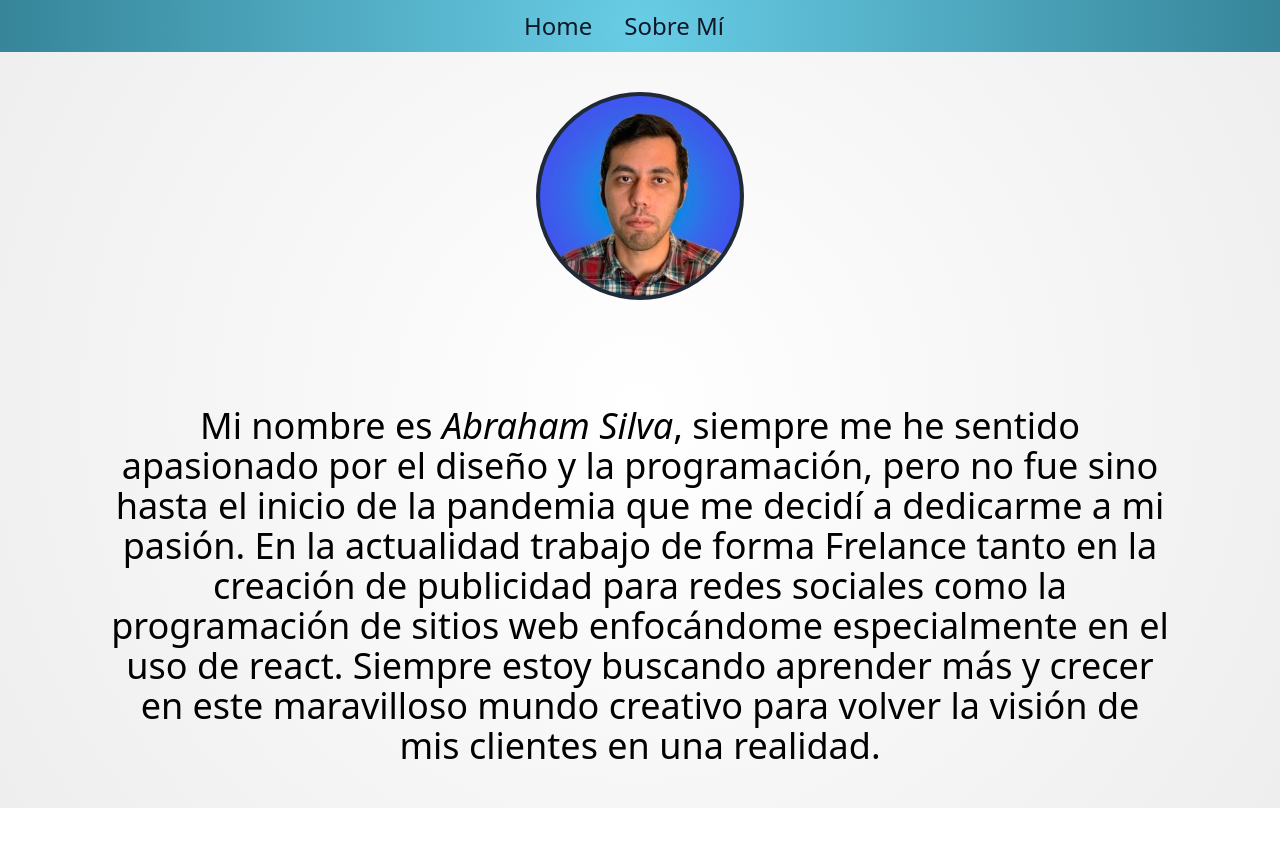
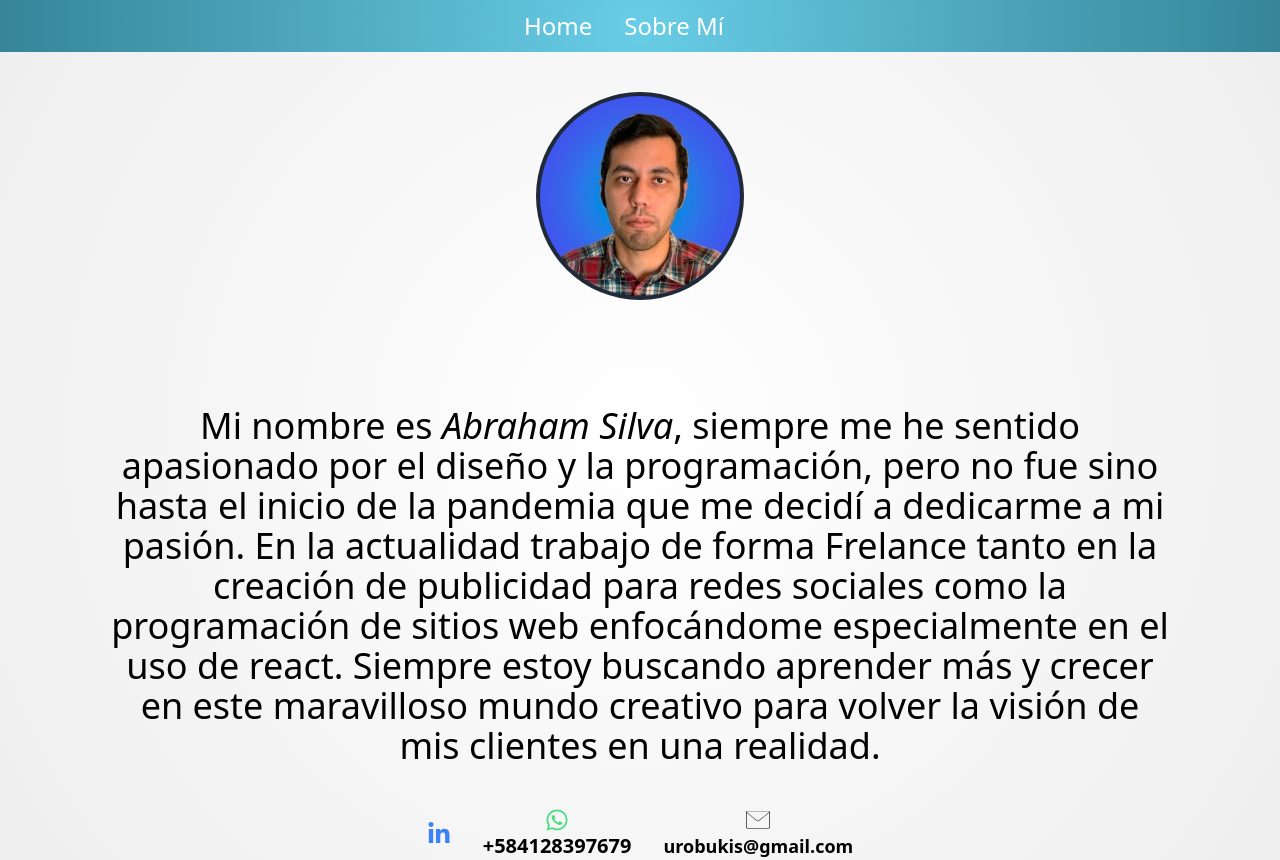
Before and after one commit to AS-Desing/abrahamsilva, a Next.js app: page /myself in a window 1280 px wide. Before the commit the page ends 808 px from the top, so only its background shows below. Built offline with nearby package versions, Linux system fonts and the light colour scheme.

Commit message:
actualizacion de archivos

```diff
--- /dev/null
+++ b/components/footer.js
@@ -0,0 +1,68 @@
+const Footer=()=>(
+
+    <>
+
+        <footer className="">
+
+
+        <div className="flex w-full flex-wrap content-center justify-center items-justify mx-auto md:columns-3 sm:columns-1 place-items-center gap-8">
+
+        <ul>
+            <a href="https://www.linkedin.com/in/abraham-silva-011093203/">
+
+
+                            <svg
+  class="w-6 h-6 text-blue-500 fill-current"
+  xmlns="http://www.w3.org/2000/svg"
+  viewBox="0 0 448 512">
+  <path
+    d="M100.28 448H7.4V148.9h92.88zM53.79 108.1C24.09 108.1 0 83.5 0 53.8a53.79 53.79 0 0 1 107.58 0c0 29.7-24.1 54.3-53.79 54.3zM447.9 448h-92.68V302.4c0-34.7-.7-79.2-48.29-79.2-48.29 0-55.69 37.7-55.69 76.7V448h-92.78V148.9h89.08v40.8h1.3c12.4-23.5 42.69-48.3 87.88-48.3 94 0 111.28 61.9 111.28 142.3V448z"
+  ></path>
+</svg></a>
+
+        </ul>
+
+{/*Segundo elemento*/}
+        <div className="md:colum-1 md:row-2  sm:flex-wrap justify-center items-center content-center ">
+        <svg
+  class="w-6 h-6 text-green-400 fill-current mx-auto"
+  xmlns="http://www.w3.org/2000/svg"
+  viewBox="0 0 448 512">
+  <path
+    d="M380.9 97.1C339 55.1 283.2 32 223.9 32c-122.4 0-222 99.6-222 222 0 39.1 10.2 77.3 29.6 111L0 480l117.7-30.9c32.4 17.7 68.9 27 106.1 27h.1c122.3 0 224.1-99.6 224.1-222 0-59.3-25.2-115-67.1-157zm-157 341.6c-33.2 0-65.7-8.9-94-25.7l-6.7-4-69.8 18.3L72 359.2l-4.4-7c-18.5-29.4-28.2-63.3-28.2-98.2 0-101.7 82.8-184.5 184.6-184.5 49.3 0 95.6 19.2 130.4 54.1 34.8 34.9 56.2 81.2 56.1 130.5 0 101.8-84.9 184.6-186.6 184.6zm101.2-138.2c-5.5-2.8-32.8-16.2-37.9-18-5.1-1.9-8.8-2.8-12.5 2.8-3.7 5.6-14.3 18-17.6 21.8-3.2 3.7-6.5 4.2-12 1.4-32.6-16.3-54-29.1-75.5-66-5.7-9.8 5.7-9.1 16.3-30.3 1.8-3.7.9-6.9-.5-9.7-1.4-2.8-12.5-30.1-17.1-41.2-4.5-10.8-9.1-9.3-12.5-9.5-3.2-.2-6.9-.2-10.6-.2-3.7 0-9.7 1.4-14.8 6.9-5.1 5.6-19.4 19-19.4 46.3 0 27.3 19.9 53.7 22.6 57.4 2.8 3.7 39.1 59.7 94.8 83.8 35.2 15.2 49 16.5 66.6 13.9 10.7-1.6 32.8-13.4 37.4-26.4 4.6-13 4.6-24.1 3.2-26.4-1.3-2.5-5-3.9-10.5-6.6z"
+  ></path>
+</svg>
+
+<h4 className="font-sans font-semibold text-xl">+584128397679</h4>
+        </div> {/*Segundo elemento final*/}
+
+
+
+{/*tercer elemento elemento*/}
+
+    <div className="colum-1 row-2 justify-center items-center content-center">
+
+        <svg
+            class="w-6 h-6 text-green-400 fill-current mx-auto"
+            xmlns="http://www.w3.org/2000/svg" version="1.0"
+
+            viewBox="0 0 239.000000 170.000000" preserveAspectRatio="xMidYMid meet">
+
+            <g transform="translate(0.000000,170.000000) scale(0.100000,-0.100000)" fill="#000000" stroke="none">
+            <path d="M0 906 l0 -793 23 -34 c12 -18 38 -44 56 -56 l34 -23 1082 0 1082 0 34 23 c18 12 44 38 56 56 l23 34 0 793 0 794 -1195 0 -1195 0 0 -794z m2320 746 c0 -15 -1060 -867 -1089 -876 -65 -19 -77 -11 -626 434 -292 237 -531 435 -533 440 -2 7 392 10 1122 10 619 0 1126 -4 1126 -8z m-1595 -591 c198 -161 377 -301 397 -312 47 -24 99 -24 146 0 32 17 202 153 909 728 l153 124 0 -737 0 -736 -34 -34 -34 -34 -1067 0 -1067 0 -34 34 -34 34 0 736 0 737 153 -124 c83 -68 314 -255 512 -416z"/>
+            </g>
+        </svg>
+
+        <h4 className="font-sans font-semibold text-lg">urobukis@gmail.com</h4>
+    </div>
+
+
+        </div>
+
+
+
+        </footer>
+
+    </>
+)
+export default Footer
--- a/components/layaout.js
+++ b/components/layaout.js
@@ -1,9 +1,12 @@
+import Footer from "./footer"
 import Navbar from "./navbar"
 const Layout = ({children}) =>(
     <>
     <Navbar/>
 
     {children}
+
+    <Footer/>
     </>
 )
 
--- a/components/navbar.js
+++ b/components/navbar.js
@@ -8,10 +8,10 @@ const Navbar= ()=>(
         <div class="flex mx-auto items-center">
             <ul class="flex flex-row mt-0 mr-8 space-x-8 text-sm font-medium">
                 <li>
-                    <a href="/" class="text-gray-900 dark:text-white hover:underline text-2xl" aria-current="page">Home</a>
+                    <a href="/" class="text-gray-900 text-white hover:underline text-2xl" aria-current="page">Home</a>
                 </li>
                 <li>
-                    <a href="myself" class="text-gray-900 dark:text-white hover:underline text-2xl">Sobre Mí</a>
+                    <a href="myself" class="text-gray-900 text-white hover:underline text-2xl">Sobre Mí</a>
                 </li>
 
             </ul>
--- a/package.json
+++ b/package.json
@@ -4,7 +4,8 @@
   "description": "",
   "main": "index.js",
   "scripts": {
-    "dev": "next dev"
+    "dev": "next dev",
+    "build": "next build"
   },
   "keywords": [],
   "author": "",
@@ -20,5 +21,8 @@
     "autoprefixer": "^10.4.7",
     "postcss": "^8.4.14",
     "tailwindcss": "^3.1.6"
+  },
+  "engines": {
+    "node": "16.13.0"
   }
 }
--- a/pages/index.js
+++ b/pages/index.js
@@ -8,22 +8,22 @@ const Index= () =>(
 <h1 className="text-center font-sans text-4xl font-semibold  uppercase ">Sobre mi Trabajo</h1>
 <br></br>
 <h2 className="text-center font-sans text-2xl font-semibold italic capitalize">Post para redes Sociales</h2>
-<div className="flex items-center place-items-center items-stretch flex-wrap  justify-between  mx-auto max-w-screen-xl  content-center mx-20 max-w-screen-xl px-8 md:px-6 py-10 columns-1  gap-8">
+<div className="flex items-center justify-centercontent-center place-items-center items-stretch flex-wrap  justify-between  mx-auto max-w-screen-xl  content-center md:mx-20 max-w-screen-xl px-8 md:px-6 py-10 columns-1  gap-8">
 
-    <div className=" border-2 border-black bg-gray-800 content-center item-center lg:w-100">
-        <div className="lg:m-2 lg:p-2 cotain-cemter">
-            <img className="sm:objet-scale-down h-100 w-90 lg:sm:objet-scale-down h-100 w-90 lg:object-scale-down h-80 w-90 " src="1.jpg"></img>
+    <div className=" border-2 border-black bg-gray-800 content-center item-center lg:w-100 ">
+        <div className="lg:m-2 lg:p-2 content-center">
+            <img className="sm:objet-scale-down h-100 w-200 sm:objet-scale-down h-100 w-90 lg:object-scale-down h-80 w-90 " src="1.jpg"></img>
         </div>
     </div>
 
 
-    <div className="border-2 border-black bg-gray-800 content-center items-center w-100">
+    <div className="border-2 border-black bg-gray-800 content-center items-center lg:w-100">
     <div className="lg:m-2 lg:p-2  cotain-cemter">
             <img className="sm:objet-scale-down h-100 w-90 lg:sm:objet-scale-down h-100 w-90 lg:object-scale-down h-80 w-90 " src="black-week-2.jpg"></img>
         </div>
     </div>
 
-    <div className="border-2 border-black bg-gray-800 content-center items-center w-100">
+    <div className="border-2 border-black bg-gray-800 content-center items-center lg:w-100">
     <div className="lg:m-2 lg:p-2  cotain-cemter">
             <img className="sm:objet-scale-down h-100 w-90 lg:object-scale-down h-80 w-90 " src="cerveza1.jpg"></img>
         </div>
@@ -32,7 +32,7 @@ const Index= () =>(
 
 
 
-    <div className="border-2 border-black bg-gray-800 content-center items-center w-100">
+    <div className="border-2 border-black bg-gray-800 content-center items-center lg:w-100">
     <div className="lg:m-2 lg:p-2  cotain-cemter">
             <img className="sm:objet-scale-down h-100 w-90 lg:object-scale-down h-80 w-90 " src="cerveza-2.jpg"></img>
         </div>
@@ -40,7 +40,7 @@ const Index= () =>(
     </div>
 
 
-    <div className="border-2 border-black bg-gray-800 content-center items-center w-100">
+    <div className="border-2 border-black bg-gray-800 content-center items-center lg:w-100">
     <div className="sm:m-0 lg:m-2 lg:p-2  cotain-cemter">
             <img className="sm:objet-scale-down h-100 w-90 lg:object-scale-down h-80 w-90 " src="cerveza-3.jpg"></img>
         </div>
@@ -48,7 +48,7 @@ const Index= () =>(
     </div>
 
 
-    <div className="border-2 border-black bg-gray-800 content-center items-center w-100">
+    <div className="border-2 border-black bg-gray-800 content-center items-center lg:w-100">
     <div className="lg:m-2 lg:p-2  cotain-cemter">
             <img className="sm:objet-scale-down h-100 w-90 lg:object-scale-down h-80 w-90 " src="cerveza-4.jpg"></img>
         </div>
@@ -137,7 +137,7 @@ const Index= () =>(
 
 
 {/*tarjeta 2*/}
-<div className="flex items-stretch flex-wrap  justify-between  mx-auto max-w-screen-xl  content-center items-center place-items-center mx-20 max-w-screen-xl px-8 md:px-6 py-10 columns-3  gap-8">
+<div className="flex items-stretch flex-wrap  justify-between  mx-auto max-w-screen-xl  content-center items-center place-items-center md:mx-20 max-w-screen-xl px-8 md:px-6 py-10 columns-3  gap-8">
 
     <div >
     <div className="border-2 border-black bg-gray-800 content-center items-center w-100">
```
Also changed, not shown: 1 other file (tests, documents, lock files or other folders).
